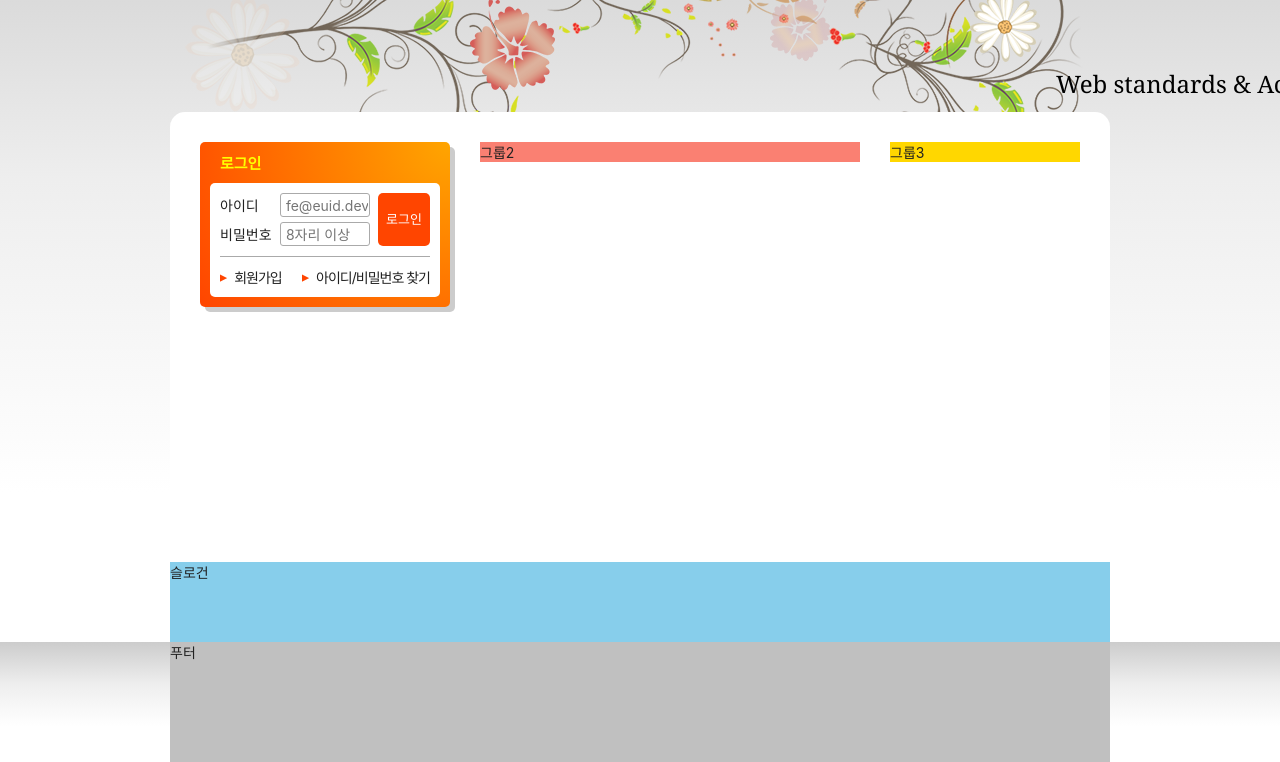
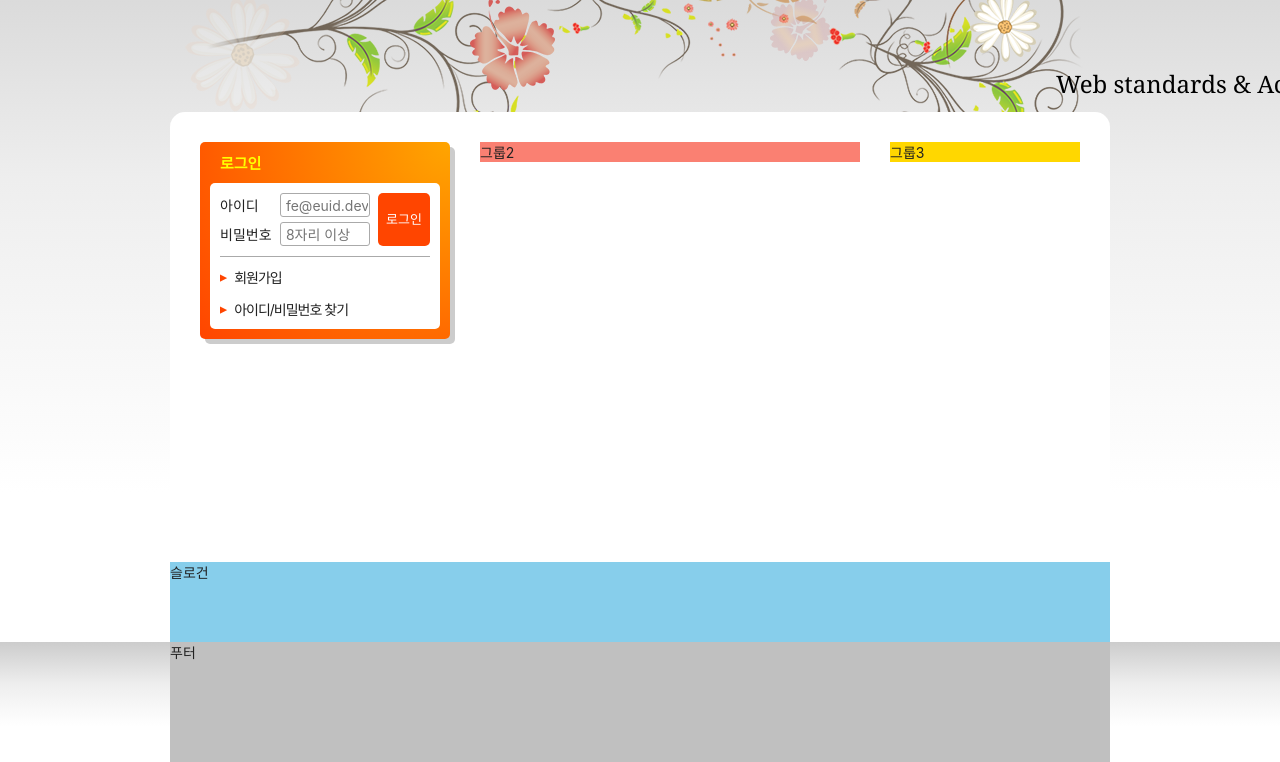
Before and after one commit to zerocalorie1226/HTML5, a website: page index.html in a window 1280 px wide. Shown: the part 135-897 px from the top of the page. Drawn offline with Linux system fonts and the light colour scheme; a web font is replaced by a local one.

Commit message:
로그인 영역에서 inline-block과 margin을 이용한 배치

```diff
--- a/styles/style.css
+++ b/styles/style.css
@@ -360,19 +360,13 @@ body {
   background-color: #fff;
   border-radius: 0 0 5px 5px;
   padding: 4px 10px;
-  font-size: 0;
 }
 .sign li {
-  font-size: 14px;
   display: inline-block;
 }
 
 .sign li:first-child {
-  width: 35%;
-}
-.sign li:last-child {
-  width: 65%;
-  text-align: right;
+  margin-right: 23px;
 }
 
 .sign a {
```
